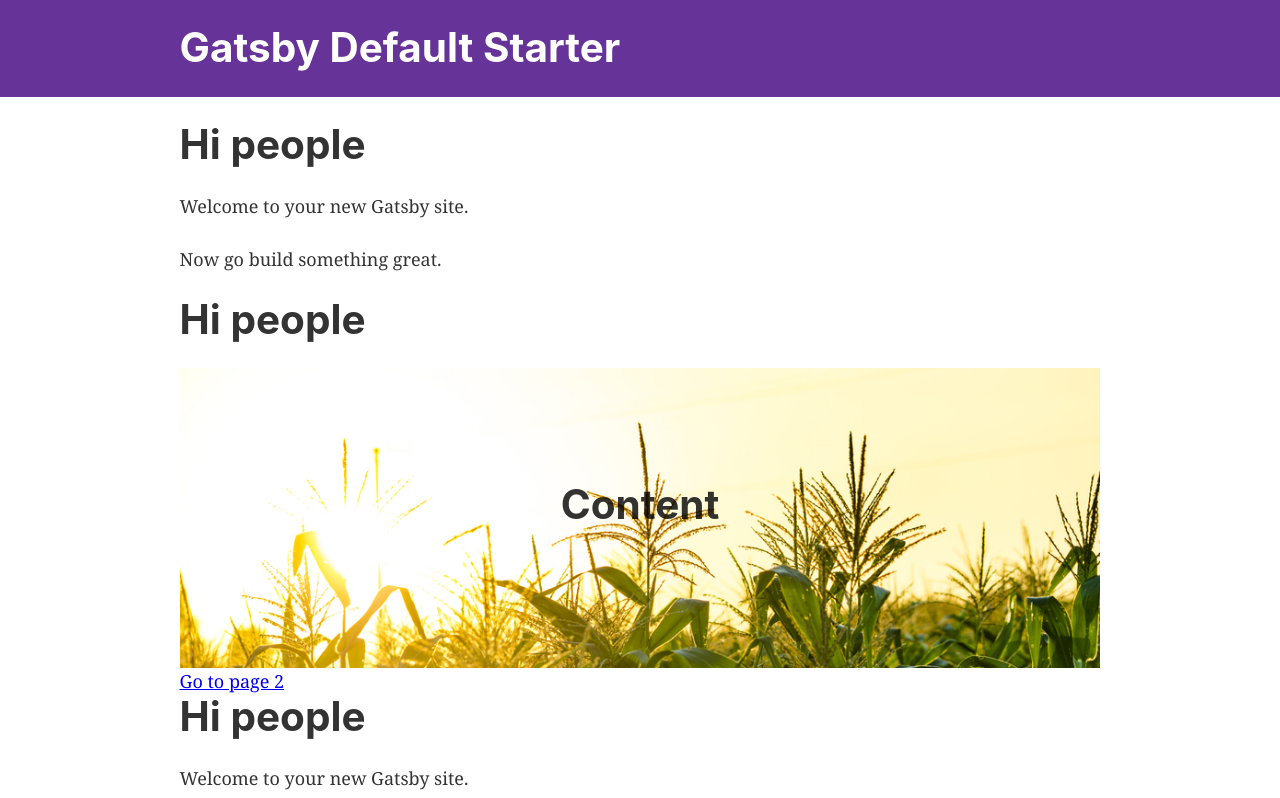
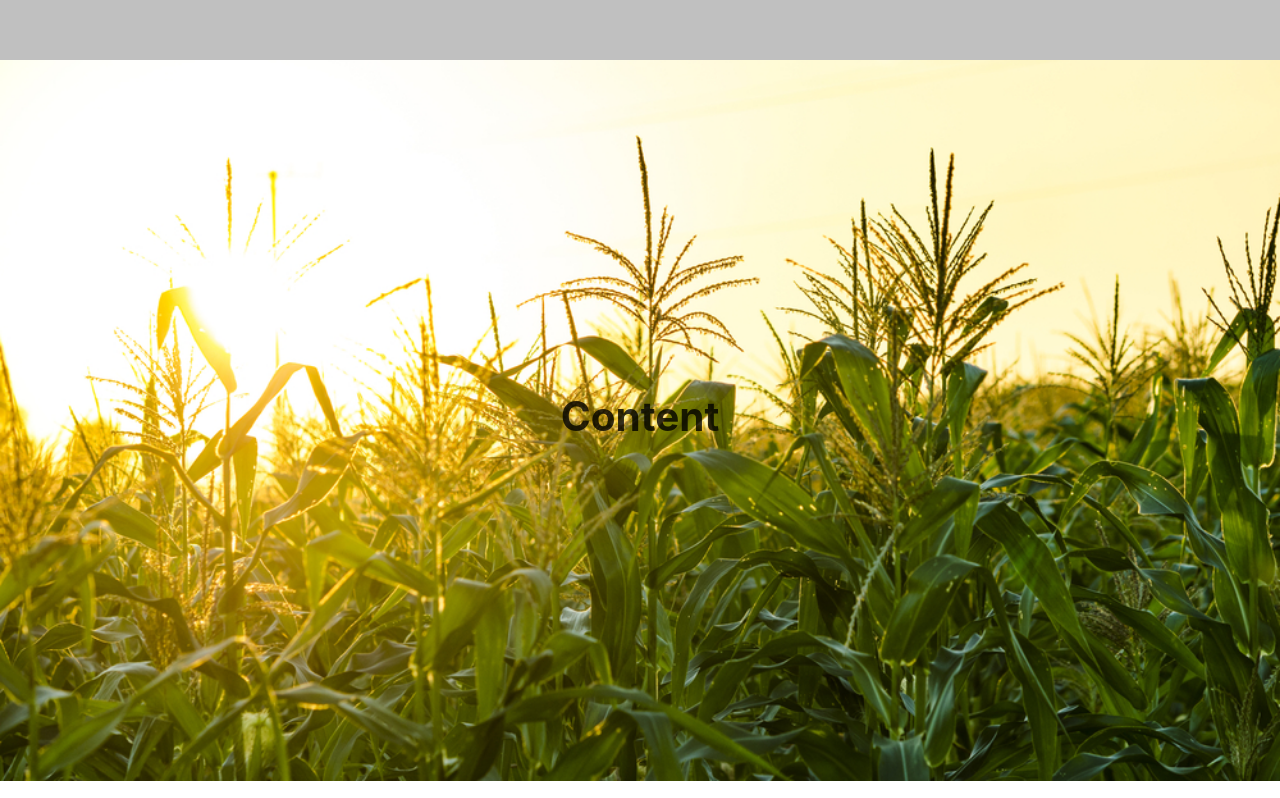
Before and after one commit to manuelJung/goldland-homepage, a Gatsby site: page / in a window 1280 px wide. Shown: the top 798 px of the page. Built offline with nearby package versions, Linux system fonts and the light colour scheme; Gatsby itself is replaced by a stand-in of ours.

Commit message:
made parallax fullscreen;

```diff
--- a/src/components/ParallaxImage/style.css
+++ b/src/components/ParallaxImage/style.css
@@ -11,7 +11,7 @@
 
 .ParallaxImage {
   width: 100%;
-  height: 300px;
+  height: calc(100vh - 60px);
   position: relative;
   overflow: hidden;
   font-size: 16px;
--- a/src/components/layout.js
+++ b/src/components/layout.js
@@ -25,22 +25,12 @@ const Layout = ({ children }) => (
     `}
     render={data => (
       <>
-        <Header siteTitle={data.site.siteMetadata.title} />
-        <div
-          style={{
-            margin: `0 auto`,
-            maxWidth: 960,
-            padding: `0px 1.0875rem 1.45rem`,
-            paddingTop: 0,
-          }}
-        >
-          <main>{children}</main>
-          <footer>
-            © {new Date().getFullYear()}, Built with
-            {` `}
-            <a href="https://www.gatsbyjs.org">Gatsby</a>
-          </footer>
-        </div>
+        <div style={{
+          height: 60,
+          background: 'silver',
+          width: '100%'
+        }}/>
+        {children}
       </>
     )}
   />
--- a/src/pages/index.js
+++ b/src/pages/index.js
@@ -10,10 +10,6 @@ const IndexPage = () => (
   <ParallaxProvider>
     <Layout>
       <SEO title="Home" />
-      <h1>Hi people</h1>
-      <p>Welcome to your new Gatsby site.</p>
-      <p>Now go build something great.</p>
-      <h1>Hi people</h1>
       <Image />
       <Link to="/page-2/">Go to page 2</Link>
       <h1>Hi people</h1>
```
